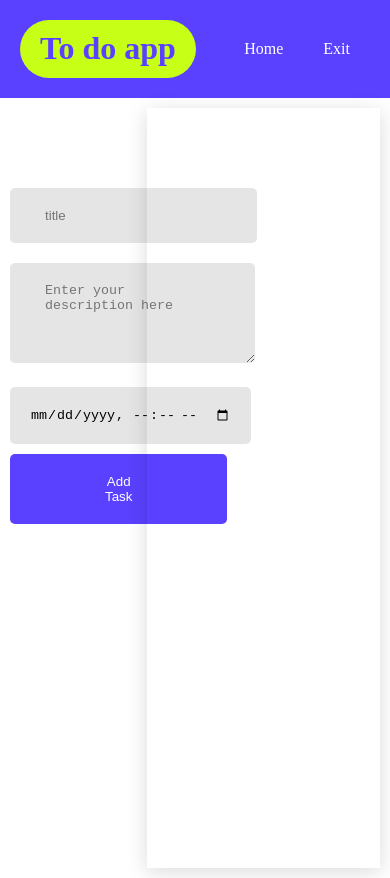
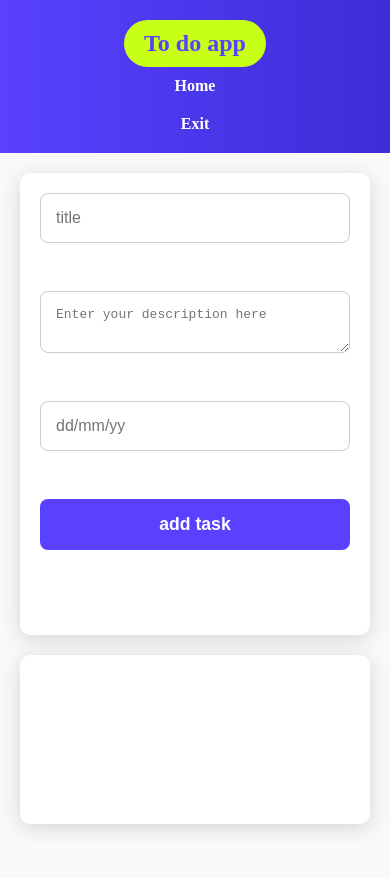
Before and after one commit to KosisochukwuD/to-do-app, a plain HTML site: page HTML/index.html in a window 390 px wide. After the commit the page ends 844 px from the top, so only its background shows below. Drawn offline with nearby package versions, Linux system fonts and the light colour scheme.

Commit message:
add new files

```diff
--- /dev/null
+++ b/CSS/exit.css
@@ -0,0 +1,64 @@
+/* exit.css */
+body {
+  margin: 0;
+  padding: 0;
+  font-family: Arial, sans-serif;
+  background: linear-gradient(135deg, #6a11cb, #2575fc);
+  color: white;
+  display: flex;
+  justify-content: center;
+  align-items: center;
+  height: 100vh;
+  text-align: center;
+}
+
+.container {
+  max-width: 90%;
+  padding: 20px;
+}
+
+h1 {
+  font-size: 2em;
+  margin-bottom: 15px;
+}
+
+p {
+  font-size: 1.2em;
+  margin-bottom: 30px;
+  line-height: 1.4;
+}
+
+button {
+  padding: 15px 30px;
+  font-size: 1.1em;
+  border: none;
+  border-radius: 10px;
+  background-color: #fff;
+  color: #2575fc;
+  font-weight: bold;
+  cursor: pointer;
+  transition: 0.3s ease;
+  width: 100%;
+  max-width: 300px;
+}
+
+button:hover {
+  background-color: #f0f0f0;
+  transform: scale(1.05);
+}
+
+/* 📱 Mobile tweaks */
+@media (max-width: 768px) {
+  h1 {
+    font-size: 1.6em;
+  }
+
+  p {
+    font-size: 1em;
+  }
+
+  button {
+    padding: 14px;
+    font-size: 1em;
+  }
+}
--- a/CSS/index.css
+++ b/CSS/index.css
@@ -1,146 +1,190 @@
-*{
-    margin: 0;
-    padding: 0;
-    box-sizing: border-box;
+/* Reset */
+* {
+  margin: 0;
+  padding: 0;
+  box-sizing: border-box;
 }
-.container{
-    height: 100vh;
-    width: 100%;
-    background-color: #ffffff;
 
+/* Main container */
+.container {
+  min-height: 100vh;
+  width: 100%;
+  background-color: #f9f9fb;
+  display: flex;
+  flex-direction: column;
 }
-header{
-    height: fit-content;
-    background-color: #5941ff;
-    display:flex;
-    justify-content: space-between;
-    padding: 20px;
-    color: #ffffff;
 
+/* Header */
+header {
+  background: linear-gradient(90deg, #5941ff, #3d2dd6);
+  display: flex;
+  justify-content: space-between;
+  align-items: center;
+  padding: 20px 40px;
+  color: #fff;
 }
-header h1{
-    background-color: #c8ff16;
-    padding:10px 20px;
-    color:#5941ff;
-    border-radius:40px ;
+
+header h1 {
+  background: #c8ff16;
+  padding: 10px 20px;
+  color: #5941ff;
+  border-radius: 40px;
+  font-size: 1.5em;
 }
-ul{
-    display: flex;
-    color:white;
-    justify-content: space-between;
-    text-decoration: none;
-    list-style-type: none;
+
+nav ul {
+  display: flex;
+  gap: 20px;
+  list-style: none;
 }
-li{
-    margin: 20px ;
+
+nav a {
+  color: #fff;
+  text-decoration: none;
+  font-weight: bold;
+  transition: 0.2s;
 }
-a{
-    color:white;
-    text-decoration: none;
+
+nav a:hover {
+  text-decoration: underline;
 }
-.addtask , .task{
-    height: 90vh;
-    width: 70%;
-    box-shadow: 0 4px 20px #00000025;
-    margin:10px;
+
+/* Layout */
+.sub_container {
+  display: flex;
+  flex: 1;
+  padding: 20px;
+  gap: 20px;
 }
-.task:hover{
-    box-shadow: 0 4px 20px #00000042;
+
+/* Add Task Panel */
+.addtask {
+  flex: 1;
+  background: #fff;
+  border-radius: 10px;
+  padding: 20px;
+  box-shadow: 0 4px 20px #00000025;
 }
-.addtask{
-    width:30%;
-    text-align: center;
-    box-shadow: none;
+
+.addtask h2 {
+  margin-bottom: 15px;
+  color: #5941ff;
 }
-.sub_container{
-    display: flex;
+
+form {
+  display: flex;
+  flex-direction: column;
+  gap: 15px;
 }
-.addtask button{
-    padding:20px 95px;
-    color:#ffffff;
-    background:#5941ff;
-    border-radius: 5px;
-    text-transform: capitalize;
-    cursor: pointer;
-    border: none;
+
+form input,
+form textarea,
+form #date {
+  padding: 15px;
+  font-size: 1em;
+  border-radius: 8px;
+  border: 1px solid #ccc;
+  outline: none;
 }
-.addtask button:hover{
-    background-color: #3113f3;
-    color: #ffffff;
+
+.addtask button {
+  padding: 15px;
+  font-size: 1.1em;
+  border-radius: 8px;
+  border: none;
+  background: #5941ff;
+  color: white;
+  font-weight: bold;
+  cursor: pointer;
+  transition: 0.2s;
 }
-form{
-    margin: 70px 0px;
+
+.addtask button:hover {
+  background: #3d2dd6;
 }
-form input , .description{
-    padding:20px;
-    margin: 10px 0;
-    border: none;
-    background-color: #0000001a;
-    border-radius: 5px;
+
+/* Task List */
+.task {
+  flex: 2;
+  background: #fff;
+  border-radius: 10px;
+  padding: 20px;
+  box-shadow: 0 4px 20px #00000025;
+  overflow-y: auto;
 }
-.inp-title ,.description{
-    padding:20px 35px;
-    outline-color: #9c9c9ce3;
+
+.task ul {
+  display: flex;
+  flex-direction: column;
+  gap: 15px;
 }
-.description{
-     height: 100px;
+
+.task ul li {
+  display: flex;
+  justify-content: space-between;
+  align-items: center;
+  background: #edf0f2;
+  border-radius: 10px;
+  padding: 15px;
+  box-shadow: 0 2px 6px #00000015;
+  transition: 0.2s;
 }
-.task ul li div:first-child{
-    box-shadow: 0 4px 5px #00000018;
-    width: 90%;
-    color: #8b5cf6;
-    padding:20px;
-    border-radius:10px ;
-    font-size: 1em;
-    background-color: #edf0f2;
 
+.task ul li:hover {
+  box-shadow: 0 4px 10px #00000025;
 }
-.task ul li div:last-child{
-    display: flex;
-    align-items: center;
-   margin: 10px;
 
+/* Task content */
+.task ul li div:first-child {
+  flex: 1;
+}
 
+.task ul li h3 {
+  color: #5941ff;
+  font-size: 1.1em;
+  margin-bottom: 5px;
 }
-.delete{
-    color: #3f3e3e;
-    font-size: 1.5em;
-    padding:10px;
-    cursor: pointer;
+
+.task ul li p {
+  font-size: 0.95em;
+  color: #333;
 }
-.task ul{
-flex-direction: column;
+
+.task ul li span.date {
+  font-size: 0.85em;
+  color: #777;
 }
-.complete{
-    background-color: #5941ff;
-    padding:10px;
-    border:none;
-    border-radius:5px;
-    cursor: pointer;
+
+/* Action buttons */
+.complete {
+  background: #5941ff;
+  color: white;
+  padding: 8px 12px;
+  border-radius: 6px;
+  border: none;
+  cursor: pointer;
+  margin-right: 8px;
+  transition: 0.2s;
 }
-.completed h1{
-    color: #3f3e3e;
+
+.complete:hover {
+  background: #3d2dd6;
 }
-li  h3,p,span{
-    padding:10px;
-    font-size: 1.2em;
-    color: #3f3e3e;
+
+.delete {
+  font-size: 1.5em;
+  color: #d11a2a;
+  cursor: pointer;
+  transition: 0.2s;
 }
-li h3{
-    padding:0 10px;
+
+.delete:hover {
+  color: #ff0000;
 }
-li h3::before{
-    content: "📢";
 
-
-
-
+/* Completed Task */
+.completed h1 {
+  font-size: 1.2em;
+  color: #444;
+  text-align: center;
 }
-li span::before{
-    content: "📅";
-
-}
-li p::before{
-    content: "📝";
-
-}
--- /dev/null
+++ b/CSS/mobile.css
@@ -0,0 +1,75 @@
+@media (max-width: 768px) {
+  body {
+    background: #f9f9fb;
+  }
+
+  header {
+    flex-direction: column;
+    text-align: center;
+    padding: 15px;
+  }
+
+  header h1 {
+    font-size: 1.2em;
+  }
+
+  nav ul {
+    flex-direction: column;
+    gap: 10px;
+    margin-top: 10px;
+  }
+
+  .sub_container {
+    flex-direction: column;
+    padding: 10px;
+    gap: 15px;
+  }
+
+  .addtask, .task {
+    width: 100%;
+    box-shadow: none;
+    border-radius: 0;
+    padding: 15px;
+  }
+
+  form input,
+  form textarea,
+  form #date {
+    width: 100%;
+    padding: 14px;
+    font-size: 1em;
+    border-radius: 8px;
+  }
+
+  .addtask button {
+    width: 100%;
+    padding: 14px;
+    font-size: 1.1em;
+    border-radius: 8px;
+  }
+
+  .task ul li {
+    flex-direction: column;
+    align-items: flex-start;
+    gap: 8px;
+  }
+
+  .task ul li div:last-child {
+    align-self: flex-end;
+    display: flex;
+    gap: 10px;
+  }
+
+  .complete {
+    font-size: 0.9em;
+    padding: 8px 10px;
+  }
+
+  .delete {
+    font-size: 1.4em;
+  }
+
+  .completed h1 {
+    font-size: 1em;
+  }
+}
--- a/HTML/index.html
+++ b/HTML/index.html
@@ -4,6 +4,8 @@
     <meta charset="UTF-8">
     <meta name="viewport" content="width=device-width, initial-scale=1.0">
     <title>Document</title>
+    <link rel="stylesheet" href="../CSS/mobile.css">
+
     <link rel="stylesheet" href="../CSS/index.css">
 </head>
 <body>
@@ -14,7 +16,7 @@
             <nav>
                 <ul>
                     <li><a href="#home">Home</a></li>
-                    <li><a href="#contact">Exit</a></li>
+                    <li><a href="exit.html">Exit</a></li>
                 </ul>
             </nav>
         </header>
@@ -27,7 +29,7 @@
 
            <input type="text" class="inp-title" placeholder="title" id="title" ><br>
            <textarea type="text" class="description" placeholder="Enter your description here" id="description"></textarea><br>
-            <input type="datetime-local" id="date"><br>
+            <input type="text" id="date" onfocus="this.type='datetime-local'" placeholder='dd/mm/yy'><br>
               <button type="submit">add task</button>
        </form>
 
```
Also changed, not shown: HTML/exit.html (+9 -4 lines).
